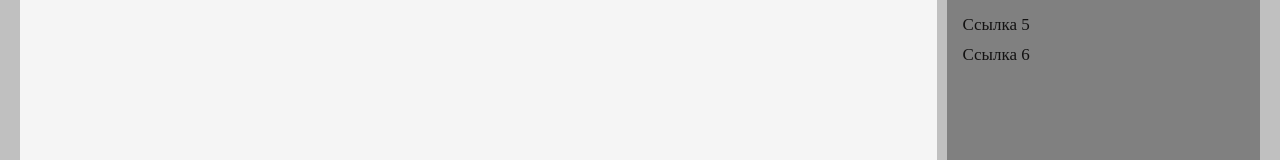
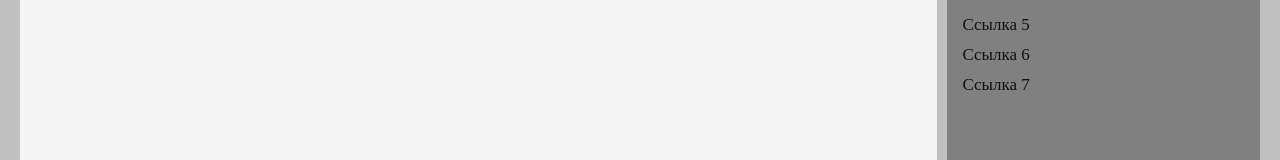
Before and after one commit to Floyd-88/git, a Vue app: page / in a window 1280 px wide. Shown: the part 293-453 px from the top of the page. Built offline with nearby package versions, Linux system fonts and the light colour scheme.

Commit message:
add new link aside

```diff
--- a/src/Components/AsideElement.vue
+++ b/src/Components/AsideElement.vue
@@ -7,6 +7,8 @@
         <li><a href="#">Ссылка 4</a></li>
         <li><a href="#">Ссылка 5</a></li>
         <li><a href="#">Ссылка 6</a></li>
+        <li><a href="#">Ссылка 7</a></li>
+
 
     </ul>
   </aside>
```
